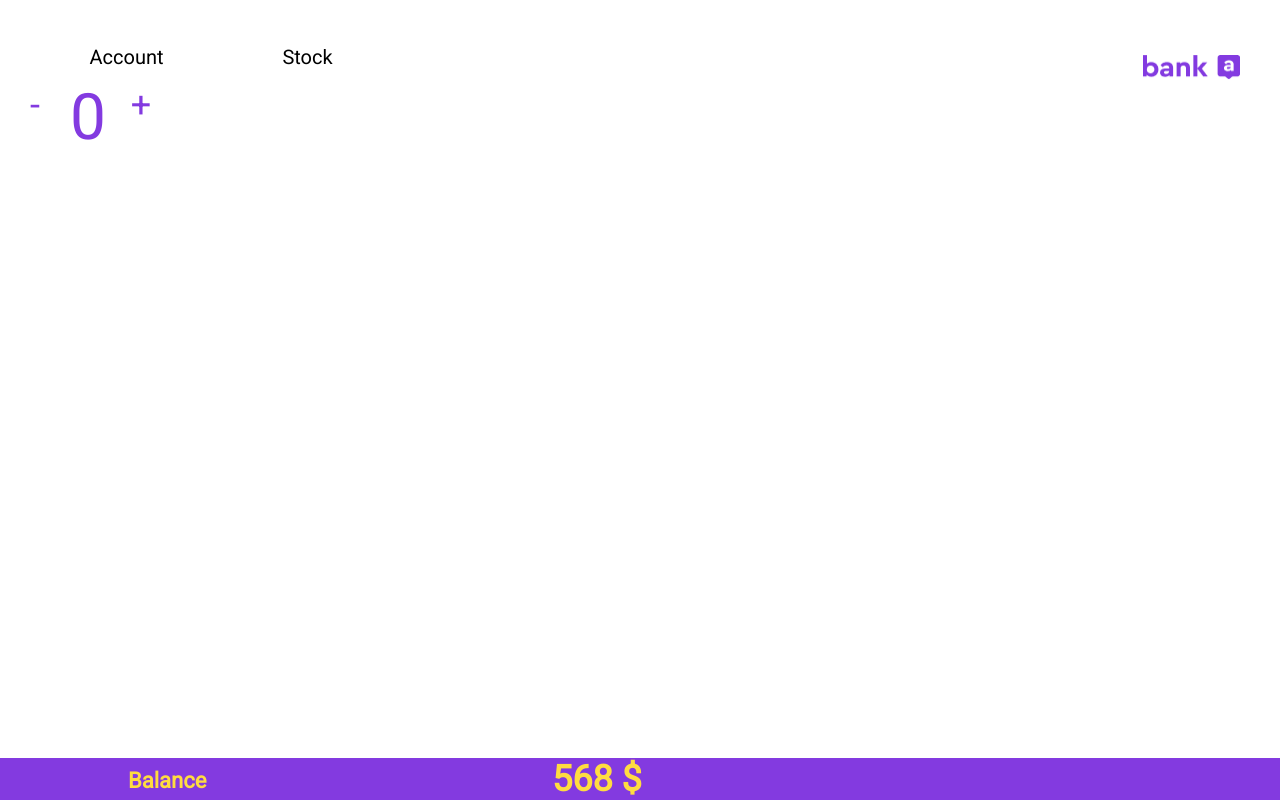
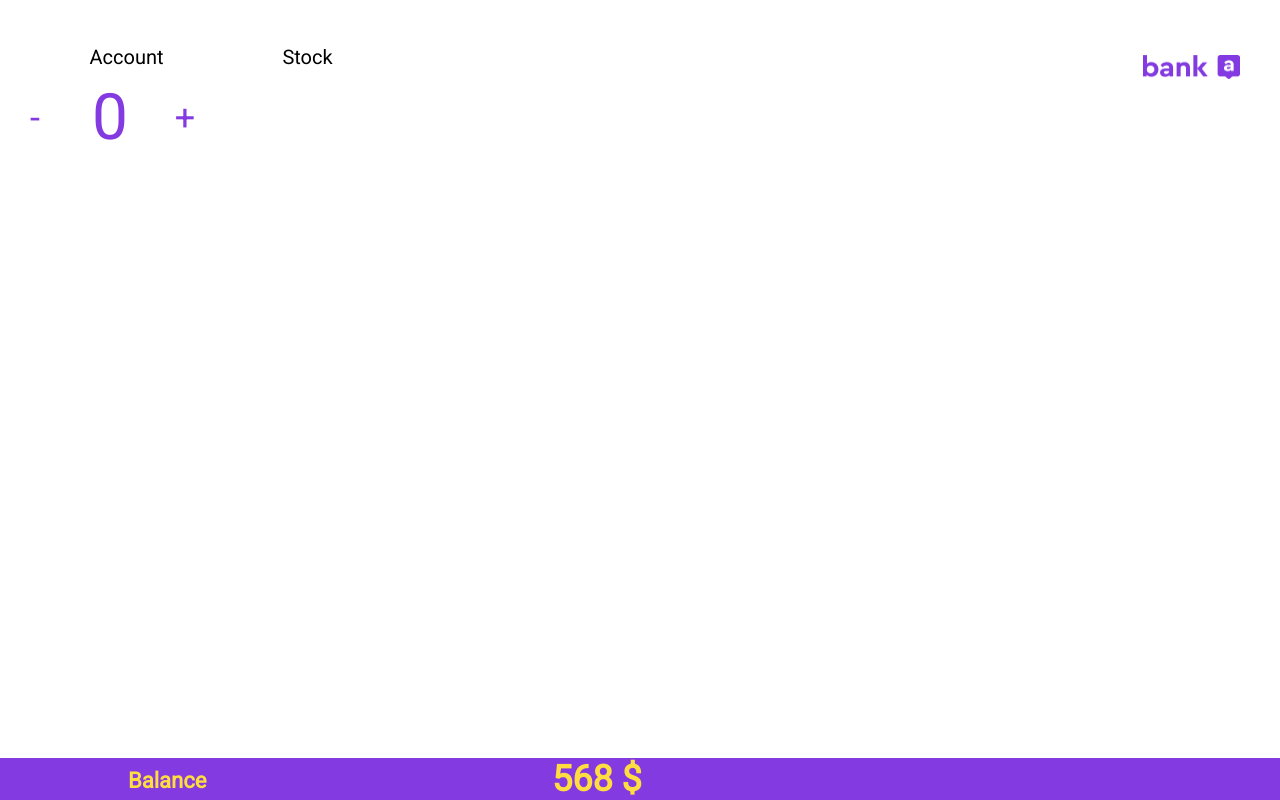
Before and after one commit to shakompk1/Online_Investment, a React (Create React App) app: page / in a window 1280 px wide. Built offline with nearby package versions, Linux system fonts and the light colour scheme.

Commit message:
add input  counter

```diff
--- a/src/AccountStockElement.js
+++ b/src/AccountStockElement.js
@@ -5,7 +5,6 @@ export const StockSection = styled.div`
 width: 759px;
 height: 84px;
 display: flex;
-vertical-align: center;
 justify-content: space-between;
 
 border: 1px dashed #E0E0E0;
--- a/src/counterInput.js
+++ b/src/counterInput.js
@@ -3,13 +3,13 @@ import styled from "styled-components";
 
 const Cont = styled.div`
 display: flex;
-vertical-align: center;
-text-align: center;
+align-items: center;
 font-family: Roboto;
 color: #833AE0;
 `
 
-const InputButton = styled.button `
+const InputButton = styled.button`
+display: block;
 border: none;
 background-color: white;
 width: 50px;
@@ -23,43 +23,49 @@ text-align: center;
 color: #833AE0;
 `
 
-const InputP = styled.p `
+const InputP = styled.input`
+display: block;
+border: none;
+background-color: white;
+width: 80px;
+text-align: center;
 
 font-family: Roboto;
-font-style: normal;
-font-weight: normal;
 font-size: 64px;
-
-text-align: center;
-
 color: #833AE0;`
 
 
 export default class Counter extends Component {
+
     state = {
-        count: 0
+        value: 0
     }
 
     plus = () => {
-        if (this.state.count >= 0 && this.state.count < 20) {
-            this.setState({ count: this.state.count + 1 })
+        let { value } = this.state;
+        this.setState({ value: value + 1 })
+    }
+
+    minus = () => {
+        let { value } = this.state;
+        if (value > 0) {
+            this.setState({ value: value - 1 })
         }
     }
 
-    minus = () => {
-        if (this.state.count > 0 && this.state.count <= 20) {
-            this.setState({ count: this.state.count - 1 })
-        }
+    changeAmountHandler = () => {
+        let { value } = this.state;
+        console.log(value);
     }
 
     render() {
+        let { value } = this.state;
+
         return (
             <Cont>
-                <InputButton onClick={this.minus} > -
-            </InputButton>
-                <InputP> {this.state.count} </InputP>
-                <InputButton onClick={this.plus} > +
-            </InputButton>
+                <InputButton onClick={this.minus} > - </InputButton>
+                <InputP value={value} />
+                <InputButton onClick={this.plus} > + </InputButton>
             </Cont>
         )
     }
```
